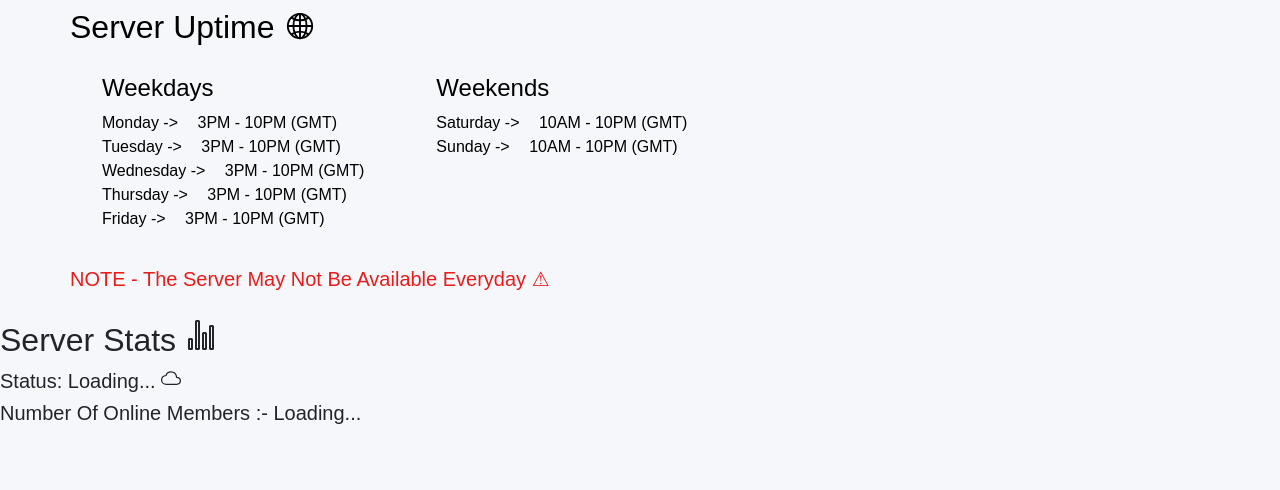
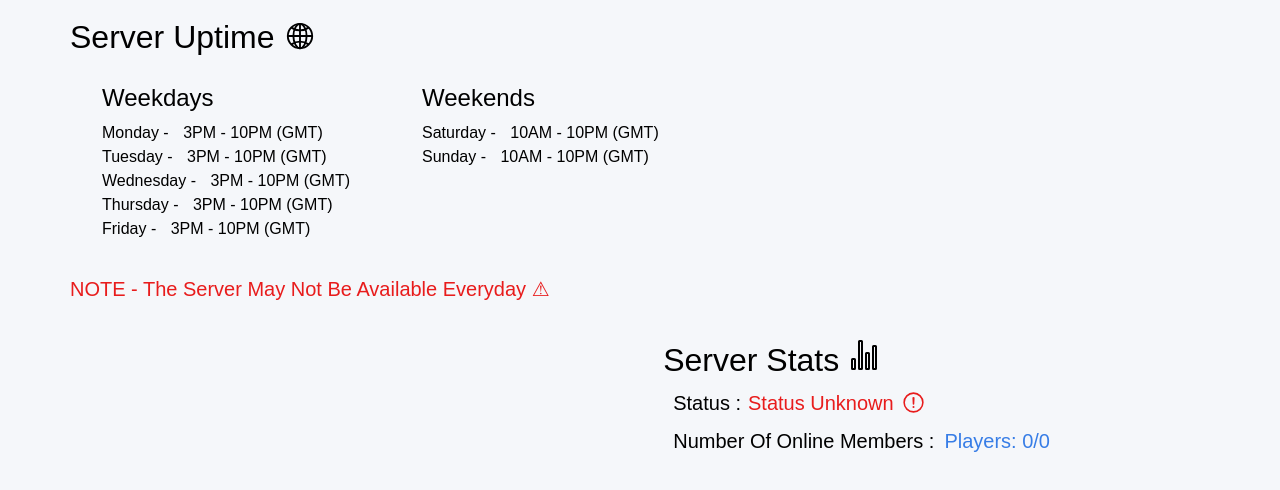
Before and after one commit to Bennie09/mcservers4, a plain HTML site: page test.html in a window 1280 px wide. Shown: the part 882-1372 px from the top of the page. Before the commit the page ends 1307 px from the top, so only its background shows below. Drawn offline with nearby package versions, Linux system fonts and the light colour scheme; no server answers; a web font is replaced by a local one.

Commit message:
Commit big

```diff
--- a/assets/javascript/index.js
+++ b/assets/javascript/index.js
@@ -1,26 +1,54 @@
+document.addEventListener("DOMContentLoaded", () => {
   async function checkServerStatus() {
     const serverIP = "quite-calculate.gl.joinmc.link";
     const statusElement = document.getElementById("server-status");
     const playerCountElement = document.getElementById("player-count");
     const onlinePlayersElement = document.getElementById("online-players");
-  // Removed serverIconElement reference
+    const onlineIcon = document.getElementById("cloud");
+    const offlineIcon = document.getElementById("cloud-off");
+    const errorIcon = document.getElementById("error");
+
+    // Verify all required elements are present
+    if (
+      !statusElement ||
+      !playerCountElement ||
+      !onlinePlayersElement ||
+      !onlineIcon ||
+      !offlineIcon ||
+      !errorIcon
+    ) {
+      console.error("Some required elements are missing in the DOM.");
+      return;
+    }
+
+    // (Optional) Hide all icons to ensure only the correct one shows.
+    // This is extra safety even if your CSS has them set to display: none.
+    onlineIcon.style.display = "none";
+    offlineIcon.style.display = "none";
+    errorIcon.style.display = "none";
+
+    // Create an AbortController to cancel the fetch if it takes too long
+    const controller = new AbortController();
+    const timeoutId = setTimeout(() => controller.abort(), 5000); // 5-second timeout
 
     try {
-    const response = await fetch(`https://api.mcsrvstat.us/2/${serverIP}`);
+      const response = await fetch(`https://api.mcsrvstat.us/2/${serverIP}`, {
+        signal: controller.signal,
+      });
+      clearTimeout(timeoutId);
       const data = await response.json();
 
       if (data.online) {
-      // Server status
-      statusElement.textContent = "✅ Online";
+        statusElement.textContent = "Online";
         statusElement.className = "status-online";
+        statusElement.style.color = "#00cd00";
+        onlineIcon.style.display = "block";
 
-      // Player count
         const online = data.players?.online || 0;
         const max = data.players?.max || 0;
         playerCountElement.textContent = `Players: ${online}/${max}`;
         playerCountElement.className = "status-online";
 
-      // Online players with avatars
         if (data.players?.list) {
           onlinePlayersElement.innerHTML = "";
           data.players.list.forEach((player) => {
@@ -32,20 +60,27 @@ async function checkServerStatus() {
             onlinePlayersElement.appendChild(img);
           });
         }
-
-      // Removed server icon section
+      } else {
+        statusElement.textContent = "Offline";
+        statusElement.className = "status-offline";
+        statusElement.style.color = "#e81c1c";
+        playerCountElement.textContent = `Players: 0/0`;
+        playerCountElement.className = "status-offline";
+        onlinePlayersElement.innerHTML = "";
+        offlineIcon.style.display = "block";
       }
     } catch (error) {
       console.error("Failed to fetch server status:", error);
-    statusElement.textContent = "❌ Status Unknown";
-    statusElement.style.color = "#ff4444";
+      statusElement.textContent = "Status Unknown";
+      statusElement.style.color = "#e81c1c";
+      playerCountElement.textContent = `Players: 0/0`;
+      onlinePlayersElement.innerHTML = "";
+      errorIcon.style.display = "block";
     }
   }
 
-// Check status every 10 seconds instead of 30
-setInterval(checkServerStatus, 500);
-
+  // Check status every 10 seconds
+  setInterval(checkServerStatus, 10000);
   // Check immediately when page loads
-window.onload = checkServerStatus;
-
-console.log("Connected!!!!!");
+  checkServerStatus();
+});
--- a/style.css
+++ b/style.css
@@ -26,6 +26,7 @@
     list-style: none;
     font-family: "Winky Sans", sans-serif;
     font-weight: 400;
+    border: none !important;
 }
 
 body::-webkit-scrollbar {
@@ -40,17 +41,16 @@ body {
 
 
 .header {
-    height: 50px;
+    height: 60px;
 }
 
 .header .navbar-top {
     align-items: center;
-    padding: 10px;
-    padding-top: 30px;
-    height: 25px;
+    padding-top: 10px;
+    height: 50px;
     display: flex;
     justify-content: space-between;
-    margin-bottom: 10px;
+
 }
 
 .navbar-top .top-2 h3 {
@@ -67,6 +67,7 @@ body {
     position: fixed;
     width: 100%;
     z-index: 1000;
+    box-shadow: 0 0 10px var(--background);
 }
 
 .navbar-bottom .nav-logo {
@@ -285,13 +286,70 @@ body {
 .time .weekdays li span,
 .time .weekends li span {
     color: var(--text-color);
-    padding-left: 15px;
+    padding-left: 10px;
 }
 
 .uptime-content h5 {
     color: var(--red);
     margin-left: 50px;
     margin-top: 20px;
+}
+
+.server-stats {
+    background: var(--background);
+    padding: 10px;
+    height: 100vh;
+}
+
+.server-stats .stats-content {
+    float: right;
+    margin-right: 220px;
+}
+
+.stats-content .stats-txt h2 {
+    color: var(--text-color);
+}
+
+.stats-content .stats h5 {
+    line-height: 30px;
+    align-items: center;
+    display: flex;
+    color: var(--text-color);
+    padding-left: 10px;
+}
+
+.stats h5 #server-status {
+    padding-left: 7px;
+}
+
+.stats h5 .icons {
+    align-items: center;
+}
+
+.stats h5 .icons #cloud {
+    color: #00cd00;
+    padding-left: 7px;
+    font-size: 25px;
+    display: none;
+}
+
+.stats h5 .icons #cloud-off {
+    color: var(--red);
+    padding-left: 7px;
+    font-size: 25px;
+    display: none;
+}
+
+.stats h5 .icons #error {
+    color: var(--red);
+    padding-left: 7px;
+    font-size: 25px;
+    display: none;
+}
+
+.stats h5 #player-count {
+    padding-left: 10px;
+    color: var(--secondary-color);
 }
 
 
@@ -312,8 +370,13 @@ body {
 
 
 
+/* Media Query */
 
-/* Media Query */
+@media (max-width: 502px) {
+    .hero-section {
+        height: max-content;
+    }
+}
 
 @media (max-width: 992px) {
     #offcanvasResponsive {
@@ -424,8 +487,8 @@ body {
         transform-origin: bottom;
     }
 
-    .hero-section {
-        height: max-content;
+    .hero-section .hero-content {
+        padding: 20px;
     }
 
     .hero-section .hero-content .join-btn {
@@ -455,4 +518,14 @@ body {
         margin-left: 10px;
         text-align: center;
     }
+
+    .server-stats .stats-content {
+        float: none;
+        text-align: center;
+        margin-right: 0;
+    }
+
+    .server-stats .stats-content h5 {
+        text-wrap: wrap;
+    }
 }
--- a/test.html
+++ b/test.html
@@ -115,17 +115,17 @@
             <div class="time">
                 <ul class="weekdays">
                     <h4>Weekdays</h4>
-                    <li>Monday -> <span>3PM - 10PM (GMT)</span></li>
-                    <li>Tuesday -> <span>3PM - 10PM (GMT)</span></li>
-                    <li>Wednesday -> <span>3PM - 10PM (GMT)</span></li>
-                    <li>Thursday -> <span>3PM - 10PM (GMT)</span></li>
-                    <li>Friday -> <span>3PM - 10PM (GMT)</span></li>
+                    <li>Monday - <span>3PM - 10PM (GMT)</span></li>
+                    <li>Tuesday - <span>3PM - 10PM (GMT)</span></li>
+                    <li>Wednesday - <span>3PM - 10PM (GMT)</span></li>
+                    <li>Thursday - <span>3PM - 10PM (GMT)</span></li>
+                    <li>Friday - <span>3PM - 10PM (GMT)</span></li>
                 </ul>
 
                 <ul class="weekends">
                     <h4>Weekends</h4>
-                    <li>Saturday -> <span>10AM - 10PM (GMT)</span></li>
-                    <li>Sunday -> <span>10AM - 10PM (GMT)</span></li>
+                    <li>Saturday - <span>10AM - 10PM (GMT)</span></li>
+                    <li>Sunday - <span>10AM - 10PM (GMT)</span></li>
                 </ul>
             </div>
             <h5>NOTE - The Server May Not Be Available Everyday ⚠</h5>
@@ -138,8 +138,15 @@
                 <h2>Server Stats <ion-icon name="stats-chart-outline" id="charts"></ion-icon></h2>
             </span>
             <div class="stats">
-                <h5>Status: <span id="server-status">Loading... <ion-icon name="cloud-outline"></ion-icon></span></h5>
-                <h5>Number Of Online Members :- <span id="player-count">Loading...</span></h5>
+                <h5>Status : <span id="server-status">Loading... </span>
+                    <span class="icons">
+                        <ion-icon name="cloud-outline" id="cloud"></ion-icon>
+                        <ion-icon name="cloud-offline-outline" id="cloud-off"></ion-icon>
+                        <ion-icon name="alert-circle-outline" id="error"></ion-icon>
+                    </span>
+                </h5>
+                <h5>Number Of Online Members : <span id="player-count">Loading...</span></h5>
+                <div id="online-players"></div>
             </div>
         </div>
     </section>
@@ -151,6 +158,8 @@
 
 
     <!-- Javascript -->
+    <script src="assets/javascript/index.js"></script>
+
     <script>
         window.onscroll = function () {
             if (window.scrollY > 0) {
```
Also changed, not shown: check.html (+30 -14 lines). Lines whose indentation alone changed are shown as unchanged.
